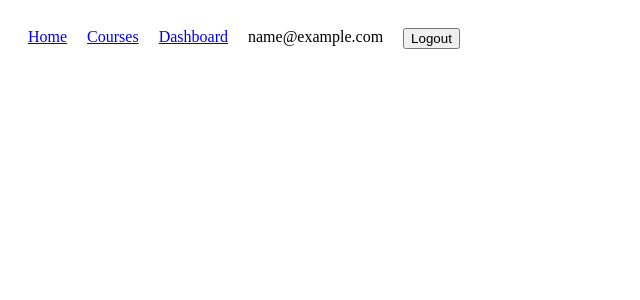
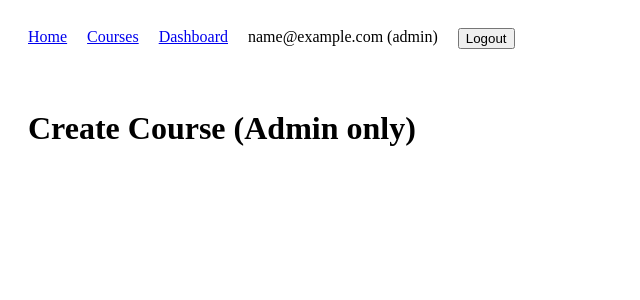
Before and after one commit to IvannIvannov/react-diploma-project, a React (Vite) app in the folder client/: page /create-course in a window 1280 px wide. Shown: the top 300 px of the page, without its empty margins (0-640 px from the left). Built offline with nearby package versions, Linux system fonts and the light colour scheme; sample sign-in values are in the browser's storage.

Commit message:
add create course page for admin functionality

```diff
--- a/client/src/components/Navbar.tsx
+++ b/client/src/components/Navbar.tsx
@@ -12,7 +12,9 @@ const Navbar = () => {
 
       {user ? (
         <>
-          <span>{user.email}</span>
+          <span>
+            {user.email} ({user.role})
+          </span>
           <button onClick={logout}>Logout</button>
         </>
       ) : (
--- a/client/src/context/AuthContext.tsx
+++ b/client/src/context/AuthContext.tsx
@@ -2,6 +2,7 @@ import { createContext, useContext, useState } from "react";
 
 type User = {
   email: string;
+  role: "user" | "admin";
 };
 
 type AuthContextType = {
@@ -19,7 +20,11 @@ export const AuthProvider = ({ children }: { children: React.ReactNode }) => {
   });
 
   const login = (email: string) => {
-    const userData = { email };
+    const userData: User = {
+      email,
+      role: email === "admin@gmail.com" ? "admin" : "user",
+    };
+
     setUser(userData);
     localStorage.setItem("user", JSON.stringify(userData));
   };
--- /dev/null
+++ b/client/src/pages/CreateCourse.tsx
@@ -0,0 +1,5 @@
+const CreateCourse = () => {
+  return <h1>Create Course (Admin only)</h1>;
+};
+
+export default CreateCourse;
--- /dev/null
+++ b/client/src/routes/AdminRoute.tsx
@@ -0,0 +1,14 @@
+import { Navigate } from "react-router-dom";
+import { useAuth } from "../context/AuthContext";
+
+const AdminRoute = ({ children }: { children: React.ReactNode }) => {
+  const { user } = useAuth();
+
+  if (!user || user.role !== "admin") {
+    return <Navigate to="/" />;
+  }
+
+  return children;
+};
+
+export default AdminRoute;
--- a/client/src/routes/AppRoutes.tsx
+++ b/client/src/routes/AppRoutes.tsx
@@ -8,6 +8,8 @@ import CourseDetails from "../pages/CourseDetails";
 import Layout from "../components/Layout";
 
 import ProtectedRoute from "./ProtectedRoute";
+import CreateCourse from "../pages/CreateCourse";
+import AdminRoute from "./AdminRoute";
 
 const AppRoutes = () => {
   return (
@@ -27,6 +29,14 @@ const AppRoutes = () => {
           />
           <Route path="/login" element={<Login />} />
           <Route path="/register" element={<Register />} />
+          <Route
+            path="/create-course"
+            element={
+              <AdminRoute>
+                <CreateCourse />
+              </AdminRoute>
+            }
+          />
         </Routes>
       </Layout>
     </BrowserRouter>
```
